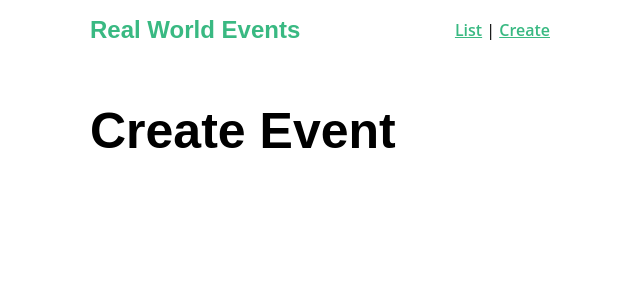
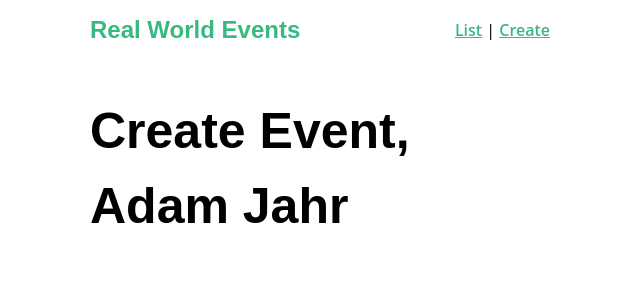
Before and after one commit to ilexwg/event-app, a Vue app: page /event/create in a window 1280 px wide. Shown: the top 300 px of the page, without its empty margins (320-960 px from the left). Built offline with nearby package versions, Linux system fonts and the light colour scheme; the HTML template or start-up script is replaced by a standard one.

Commit message:
add user to store

```diff
--- a/src/store.js
+++ b/src/store.js
@@ -1,10 +1,12 @@
-import Vue from "vue";
-import Vuex from "vuex";
+import Vue from 'vue';
+import Vuex from 'vuex';
 
 Vue.use(Vuex);
 
 export default new Vuex.Store({
-  state: {},
+  state: {
+    user: { id: 'abc123', name: 'Adam Jahr' },
+  },
   mutations: {},
-  actions: {}
+  actions: {},
 });
--- a/src/views/EventCreate.vue
+++ b/src/views/EventCreate.vue
@@ -1,6 +1,6 @@
 <template>
   <div class="">
-    <h1>Create Event</h1>
+    <h1>Create Event, {{ $store.state.user.name }}</h1>
   </div>
 </template>
 
```
